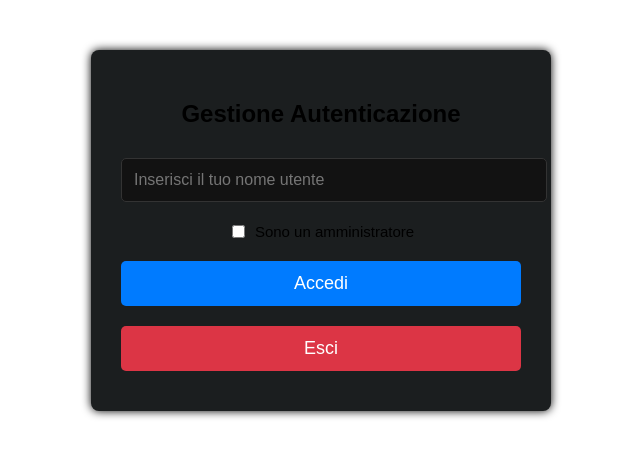
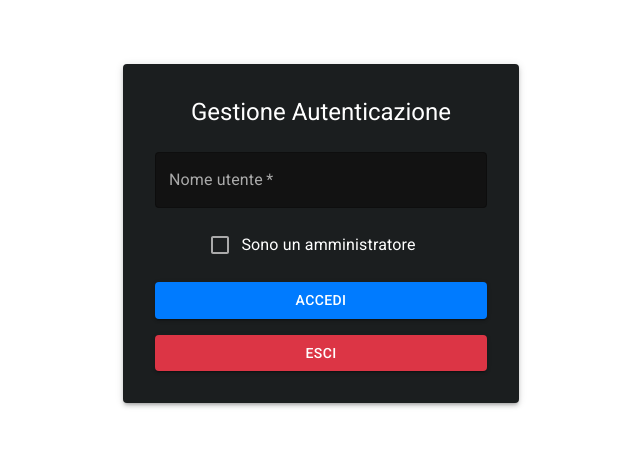
Before and after one commit to Rejrak/aion-web-app, a React (Vite) app: page /auth in a window 1280 px wide. Shown: the top 456 px of the page, without its empty margins (319-959 px from the left). Built offline with nearby package versions, Linux system fonts and the light colour scheme; no server answers.

Commit message:
Refactor Login component to use Material UI and improve styling

```diff
--- a/src/pages/Login.tsx
+++ b/src/pages/Login.tsx
@@ -1,90 +1,24 @@
-import { useState} from "react";
+import React, { useState } from "react";
+import {
+  Box,
+  TextField,
+  Checkbox,
+  FormControlLabel,
+  Button,
+  Typography,
+  IconButton,
+  InputAdornment,
+  Container,
+  Paper,
+  Alert,
+} from "@mui/material";
+import { FontAwesomeIcon } from "@fortawesome/react-fontawesome";
+import { faEye, faEyeSlash } from "@fortawesome/free-solid-svg-icons";
+import { useNavigate } from "react-router-dom";
 import { getUserById, logoutUser } from "../services/firebaseAuth";
 import { hashPassword, verifyPassword } from "../utils/CryptoUtils";
-import { useNavigate } from "react-router-dom";
+import { useUser } from "../context/userContext";
 import { User } from "../interfaces/User";
-import styled from "styled-components";
-import { useUser } from "../context/userContext";
-import { FontAwesomeIcon } from "@fortawesome/react-fontawesome";
-import { faEye, faEyeSlash } from "@fortawesome/free-solid-svg-icons";
-
-const AuthContainer = styled.div`
-  width: 100%;
-  max-width: 400px;
-  margin: 50px auto;
-  padding: 30px;
-  background: #1B1E1F;
-  box-shadow: 0 0 10px rgba(0, 0, 0, 1);
-  border-radius: 8px;
-  text-align: center;
-  font-family: Arial, sans-serif;
-`;
-
-const Input = styled.input`
-  width: 100%;
-  padding: 12px;
-  background: #121212;
-  color: #fff;
-  margin: 10px 0;
-  border: 1px solid #ccc;
-  border-radius: 5px;
-  border-color: #333;
-  font-size: 16px;
-`;
-
-const InputContainer = styled.div`
-  position: relative;
-  width: 100%;
-  margin: 10px 0;
-`;
-
-const AdminCheckbox = styled.label`
-  display: flex;
-  align-items: center;
-  justify-content: center;
-  font-size: 15px;
-  margin: 10px 0;
-  cursor: pointer;
-
-  input {
-    margin-right: 10px;
-  }
-`;
-
-const Button = styled.button<{ logout?: boolean }>`
-  width: 100%;
-  padding: 12px;
-  margin: 10px 0;
-  border: none;
-  border-radius: 5px;
-  font-size: 18px;
-  color: #fff;
-  background: ${(props) => (props.logout ? "#dc3545" : "#007bff")};
-  cursor: pointer;
-  transition: 0.3s ease-in-out;
-
-  &:hover {
-    background: ${(props) => (props.logout ? "#a71d2a" : "#0056b3")};
-  }
-`;
-
-const EyeIcon = styled(FontAwesomeIcon)`
-  position: absolute;
-  right: 10px;
-  top: 50%;
-  transform: translateY(-50%);
-  cursor: pointer;
-  color: #aaa;
-
-  &:hover {
-    color: #fff;
-  }
-`;
-
-const Message = styled.p<{ error?: boolean }>`
-  color: ${(props) => (props.error ? "red" : "green")};
-  font-size: 14px;
-`;
 
 const LoginPage: React.FC = () => {
   const navigate = useNavigate();
@@ -134,7 +68,6 @@ const LoginPage: React.FC = () => {
       setError("Spunta la checkbox amministratore ed inserisci la password.");
       return false;
     }
-
     return true;
   };
 
@@ -170,30 +103,122 @@ const LoginPage: React.FC = () => {
     await logoutUser();
   };
 
-  const passowrdComponent: JSX.Element = (
-    <InputContainer>
-      <Input type={showPassword ? "text" : "password"} placeholder="Inserisci la tua password" value={password} onChange={(e) => setPassword(e.target.value)} required={isAdmin}/>
-      <EyeIcon icon={showPassword ? faEyeSlash : faEye} onClick={togglePasswordVisibility} />
-    </InputContainer>
-  );
+  return (
+    <Container maxWidth="xs">
+      <Paper
+        elevation={3}
+        sx={{
+          padding: 4,
+          marginTop: 8,
+          textAlign: "center",
+          backgroundColor: "#1B1E1F",
+          color: "#fff",
+        }}
+      >
+        <Typography variant="h5" sx={{ marginBottom: 3 }}>
+          Gestione Autenticazione
+        </Typography>
 
-  return (
-    <AuthContainer>
-      <h2>Gestione Autenticazione</h2>
+        <TextField
+          fullWidth
+          label="Nome utente"
+          variant="outlined"
+          value={email}
+          onChange={(e) => setEmail(e.target.value)}
+          required
+          sx={{
+            marginBottom: 2,
+            "& .MuiOutlinedInput-root": {
+              backgroundColor: "#121212",
+              color: "#fff",
+            },
+          }}
+          InputLabelProps={{
+            style: { color: "#aaa" },
+          }}
+        />
 
-      <Input type="text" placeholder="Inserisci il tuo nome utente" value={email} onChange={(e) => setEmail(e.target.value)} required={true}/>
+        <FormControlLabel
+          control={
+            <Checkbox
+              checked={isAdmin}
+              onChange={(e) => setIsAdmin(e.target.checked)}
+              sx={{
+                color: "#aaa",
+                "&.Mui-checked": { color: "#007bff" },
+              }}
+            />
+          }
+          label="Sono un amministratore"
+          sx={{ marginBottom: 2 }}
+        />
 
-      <AdminCheckbox>
-        <input type="checkbox" checked={isAdmin} onChange={(e) => setIsAdmin(e.target.checked)}/> Sono un amministratore
-      </AdminCheckbox>
+        {isAdmin && (
+          <TextField
+            fullWidth
+            label="Password"
+            type={showPassword ? "text" : "password"}
+            variant="outlined"
+            value={password}
+            onChange={(e) => setPassword(e.target.value)}
+            required
+            sx={{
+              marginBottom: 2,
+              "& .MuiOutlinedInput-root": {
+                backgroundColor: "#121212",
+                color: "#fff",
+              },
+            }}
+            InputProps={{
+              endAdornment: (
+                <InputAdornment position="end">
+                  <IconButton onClick={togglePasswordVisibility}>
+                    <FontAwesomeIcon
+                      icon={showPassword ? faEyeSlash : faEye}
+                      style={{ color: "#aaa" }}
+                    />
+                  </IconButton>
+                </InputAdornment>
+              ),
+            }}
+            InputLabelProps={{
+              style: { color: "#aaa" },
+            }}
+          />
+        )}
 
-      {isAdmin &&  passowrdComponent }
+        {error && (
+          <Alert severity="error" sx={{ marginBottom: 2 }}>
+            {error}
+          </Alert>
+        )}
 
-      {error && <Message error>{error}</Message>}
+        <Button
+          variant="contained"
+          fullWidth
+          onClick={handleSignIn}
+          sx={{
+            backgroundColor: "#007bff",
+            marginBottom: 2,
+            "&:hover": { backgroundColor: "#0056b3" },
+          }}
+        >
+          Accedi
+        </Button>
 
-      <Button onClick={handleSignIn}>Accedi</Button>
-      <Button logout onClick={handleLogout}>Esci</Button>
-    </AuthContainer>
+        <Button
+          variant="contained"
+          fullWidth
+          onClick={handleLogout}
+          sx={{
+            backgroundColor: "#dc3545",
+            "&:hover": { backgroundColor: "#a71d2a" },
+          }}
+        >
+          Esci
+        </Button>
+      </Paper>
+    </Container>
   );
 };
 
```
